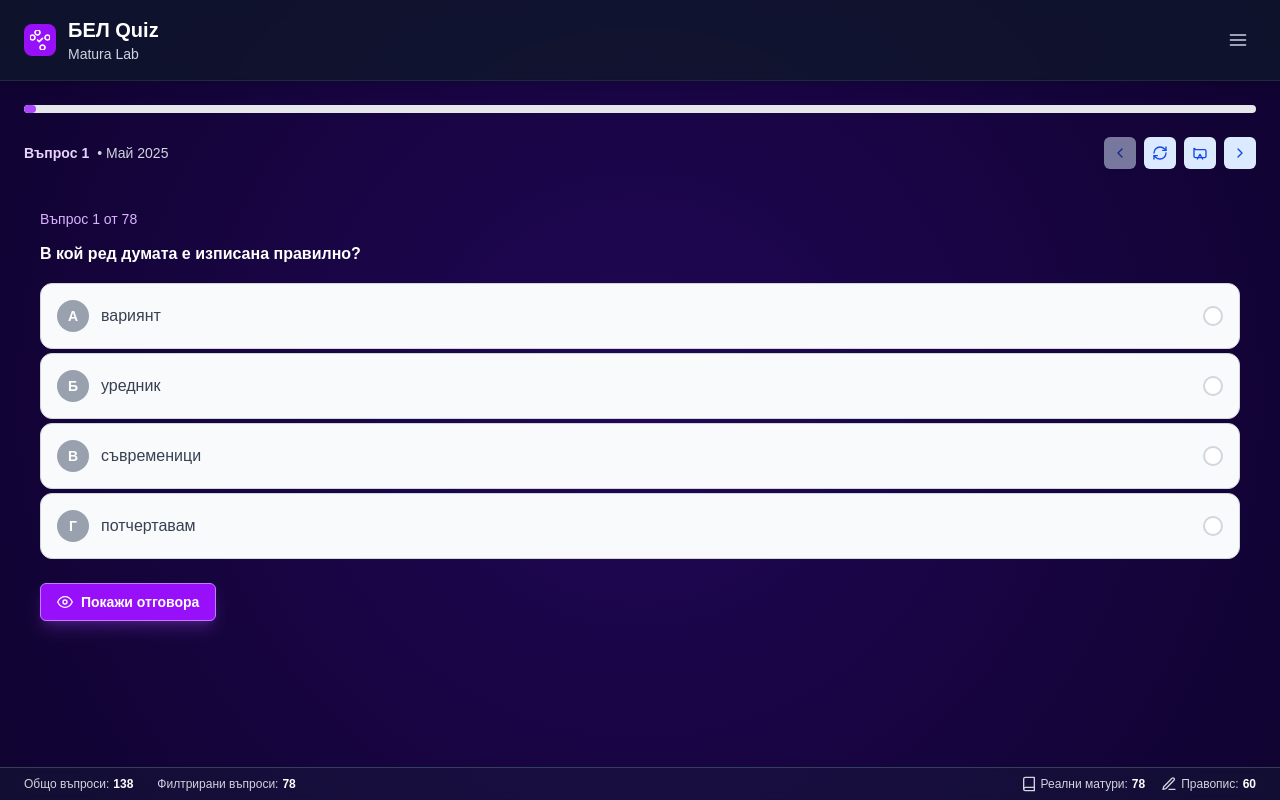
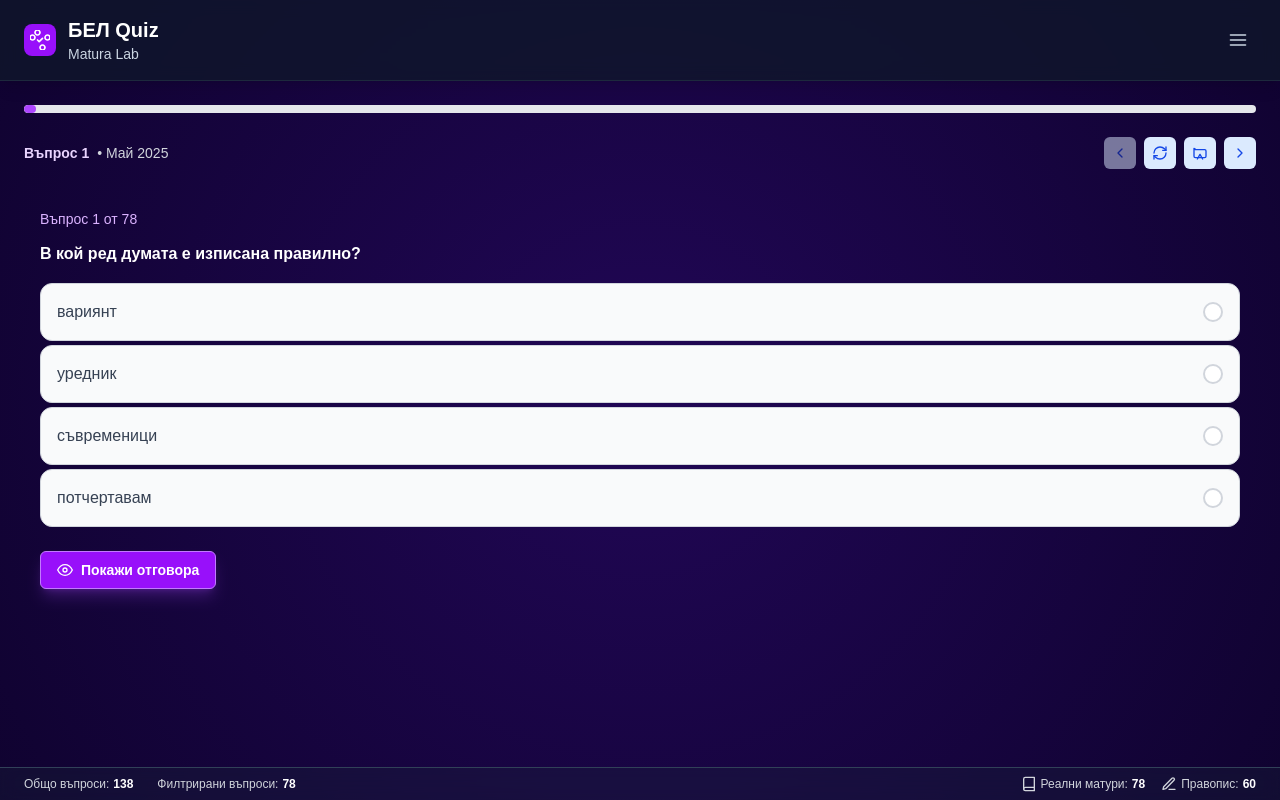
Before and after one commit to nonadzhurkova/bel-matura-lab, a Next.js app: page / in a window 1280 px wide. Built offline with nearby package versions, Linux system fonts and the light colour scheme.

Commit message:
Improved design

```diff
--- a/src/components/QuestionCard.tsx
+++ b/src/components/QuestionCard.tsx
@@ -107,17 +107,6 @@ export default function QuestionCard({ question, questionIndex, totalQuestions,
                   : 'bg-gray-50 border-gray-300 hover:bg-gray-100 hover:border-gray-400'
               }`}>
                 <div className="flex items-center gap-3 flex-1">
-                  <span className={`font-bold w-8 h-8 text-white rounded-full flex items-center justify-center text-sm ${
-                    isCorrectAnswer
-                      ? 'bg-green-500'
-                      : isSelectedWrong
-                      ? 'bg-red-500'
-                      : isSelected
-                      ? 'bg-purple-500'
-                      : 'bg-gray-400'
-                  }`}>
-                    {key.toUpperCase()}
-                  </span>
                   <span className={`text-base whitespace-pre-line ${
                     isCorrectAnswer
                       ? 'text-green-700 font-semibold'
```
